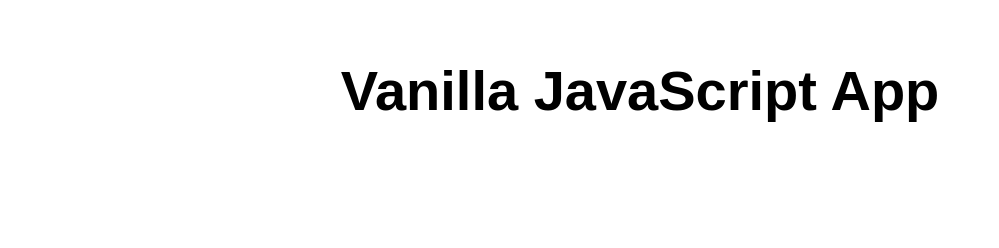
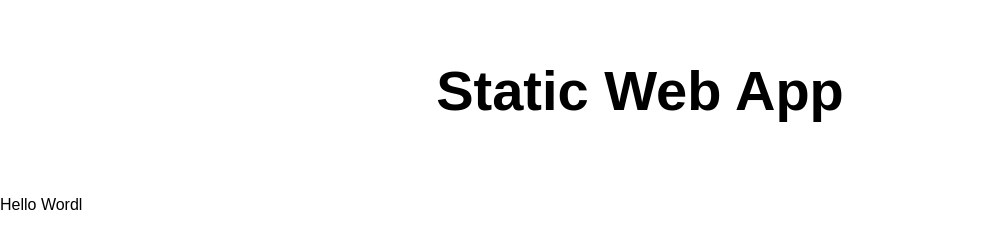
Before and after one commit to jangelfs/staticweb, a plain HTML site: page index.html in a window 1280 px wide. Shown: the whole page, without its empty margins (0-999 px from the left). Drawn offline with Linux system fonts and the light colour scheme.

Commit message:
Update index.html

```diff
--- a/index.html
+++ b/index.html
@@ -5,13 +5,14 @@
   <meta charset="UTF-8">
   <meta name="viewport" content="width=device-width, initial-scale=1.0">
   <link rel="stylesheet" href="styles.css">
-  <title>Vanilla JavaScript App</title>
+  <title>Static Web App</title>
 </head>
 
 <body>
   <main>
-    <h1>Vanilla JavaScript App</h1>
+    <h1>Static Web App</h1>
   </main>
+  <p>Hello Wordl</p>
 </body>
 
 </html>
```
